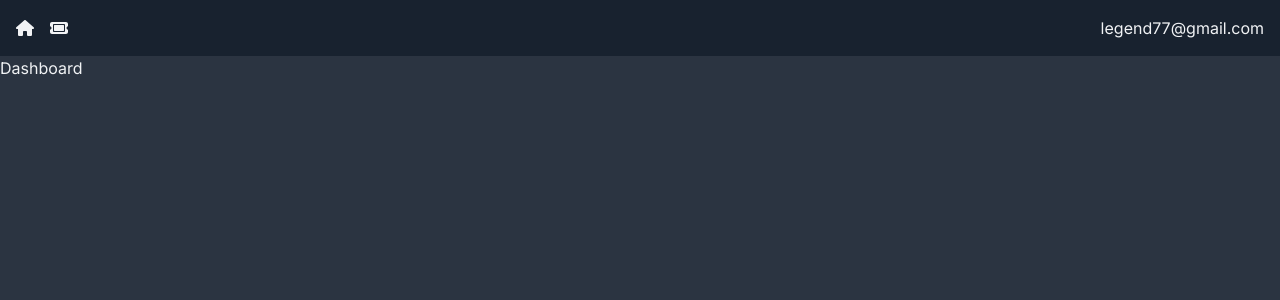
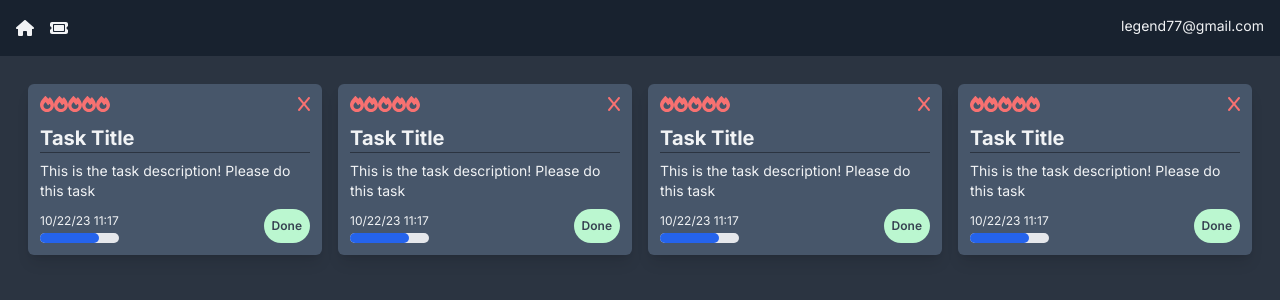
Before and after one commit to WungthingKashungnao/TaskMe, a Next.js app: page / in a window 1280 px wide. Shown: the top 300 px of the page. Built offline with nearby package versions, Linux system fonts and the light colour scheme.

Commit message:
worked on TicketCard component and setup a new schema

```diff
--- /dev/null
+++ b/app/(components)/DeleteBlock.jsx
@@ -0,0 +1,14 @@
+import { faX } from "@fortawesome/free-solid-svg-icons";
+import { FontAwesomeIcon } from "@fortawesome/react-fontawesome";
+import React from "react";
+
+const DeleteBlock = () => {
+  return (
+    <FontAwesomeIcon
+      icon={faX}
+      className="text-red-400 hover:cursor-pointer hover:text-red-200"
+    />
+  );
+};
+
+export default DeleteBlock;
--- /dev/null
+++ b/app/(components)/PriorityDisplay.jsx
@@ -0,0 +1,17 @@
+import { faFire } from "@fortawesome/free-solid-svg-icons";
+import { FontAwesomeIcon } from "@fortawesome/react-fontawesome";
+import React from "react";
+
+const PriorityDisplay = () => {
+  return (
+    <div className="flex justify-start align-baseline">
+      <FontAwesomeIcon icon={faFire} className="text-red-400" />
+      <FontAwesomeIcon icon={faFire} className="text-red-400" />
+      <FontAwesomeIcon icon={faFire} className="text-red-400" />
+      <FontAwesomeIcon icon={faFire} className="text-red-400" />
+      <FontAwesomeIcon icon={faFire} className="text-red-400" />
+    </div>
+  );
+};
+
+export default PriorityDisplay;
--- /dev/null
+++ b/app/(components)/ProgressDisplay.jsx
@@ -0,0 +1,11 @@
+import React from "react";
+
+const ProgressDisplay = () => {
+  return (
+    <div className="w-full bg-gray-200 rounded-full h-2.5">
+      <div className={`bg-blue-600 h-2.5 rounded-full w-[75%]`}></div>
+    </div>
+  );
+};
+
+export default ProgressDisplay;
--- /dev/null
+++ b/app/(components)/StatusDisplay.jsx
@@ -0,0 +1,11 @@
+import React from "react";
+
+const StatusDisplay = () => {
+  return (
+    <div className="flex justify-center items-center rounded-full px-2 py-1  text-xs  font-semibold text-gray-700 bg-green-200 text-center">
+      Done
+    </div>
+  );
+};
+
+export default StatusDisplay;
--- /dev/null
+++ b/app/(components)/TicketCard.jsx
@@ -0,0 +1,30 @@
+import React from "react";
+import DeleteBlock from "./DeleteBlock";
+import PriorityDisplay from "./PriorityDisplay";
+import ProgressDisplay from "./ProgressDisplay";
+import StatusDisplay from "./StatusDisplay";
+
+const TicketCard = () => {
+  return (
+    <div className="flex flex-col bg-card hover:bg-card-hover rounded-md shadow-lg p-3 m-2">
+      <div className="flex justify-between mb-3">
+        <PriorityDisplay />
+        <DeleteBlock />
+      </div>
+      <h4>Task Title</h4>
+      <hr className="h-px border-0 bg-page mb-2" />
+      <p className="whitespace-pre-wrap">
+        This is the task description! Please do this task
+      </p>
+      <div className="flex justify-between mt-2">
+        <div className="flex flex-col">
+          <p className="text-xs  my-1">10/22/23 11:17</p>
+          <ProgressDisplay />
+        </div>
+        <StatusDisplay />
+      </div>
+    </div>
+  );
+};
+
+export default TicketCard;
--- /dev/null
+++ b/app/(models)/Ticket.js
@@ -0,0 +1,22 @@
+import mongoose, { Schema, mongo } from "mongoose";
+
+mongoose.connect(process.env.MONGODB_URI);
+mongoose.Promise = global.Promise;
+
+const taskSchema = new Schema(
+  {
+    title: String,
+    description: String,
+    category: String,
+    priority: Number,
+    progress: Number,
+    status: String,
+    active: Boolean,
+  },
+  {
+    timestamps: true,
+  }
+);
+
+const Task = mongoose.models.Task || mongoose.model("Task", taskSchema);
+export default Task;
--- a/app/globals.css
+++ b/app/globals.css
@@ -3,6 +3,30 @@
 @tailwind utilities;
 
 /* custom classes for tailwind */
+@layer base {
+  h1,
+  h2,
+  h3,
+  h4 {
+    @apply font-bold;
+  }
+  h1 {
+    @apply text-4xl;
+  }
+  h2 {
+    @apply text-3xl;
+  }
+  h3 {
+    @apply text-2xl;
+  }
+  h4 {
+    @apply text-xl;
+  }
+  p {
+    @apply text-sm text-default-text;
+  }
+}
+
 @layer components {
   .icon {
     @apply text-default-text;
--- a/app/page.js
+++ b/app/page.js
@@ -1,3 +1,14 @@
+import TicketCard from "./(components)/TicketCard";
+
 export default function Dashboard() {
-  return <>Dashboard</>;
+  return (
+    <div className="p-5">
+      <div className="lg:grid grid-cols-2 xl:grid-cols-4">
+        <TicketCard />
+        <TicketCard />
+        <TicketCard />
+        <TicketCard />
+      </div>
+    </div>
+  );
 }
--- a/package.json
+++ b/package.json
@@ -11,6 +11,8 @@
   "dependencies": {
     "@fortawesome/free-solid-svg-icons": "^6.4.2",
     "@fortawesome/react-fontawesome": "^0.2.0",
+    "mongodb": "^6.2.0",
+    "mongoose": "^7.6.3",
     "next": "13.5.6",
     "react": "^18",
     "react-dom": "^18"
```
Also changed, not shown: 1 other file (tests, documents, lock files or other folders).
